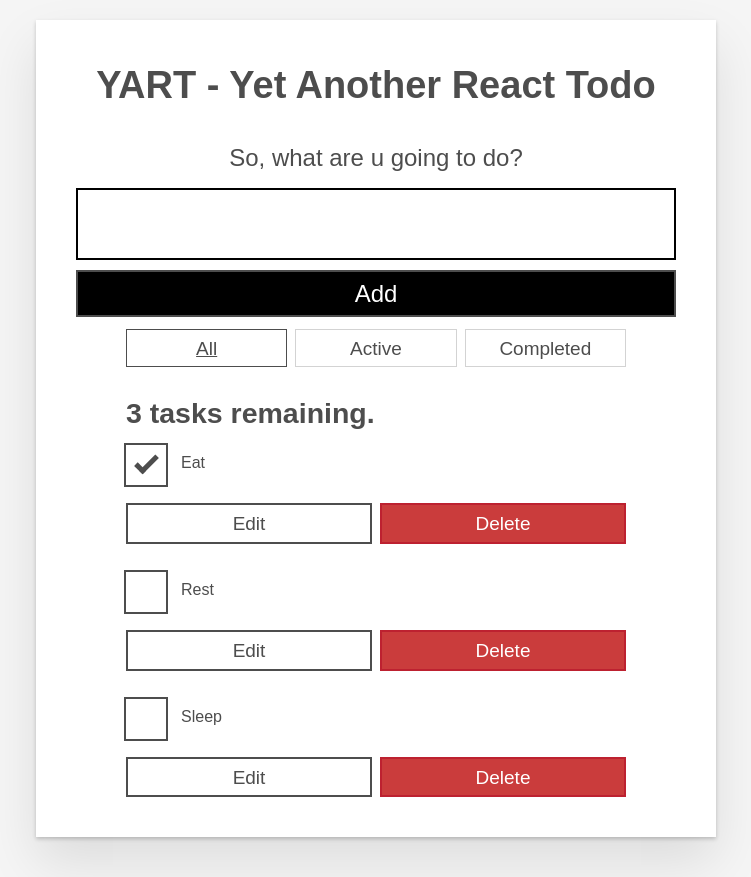
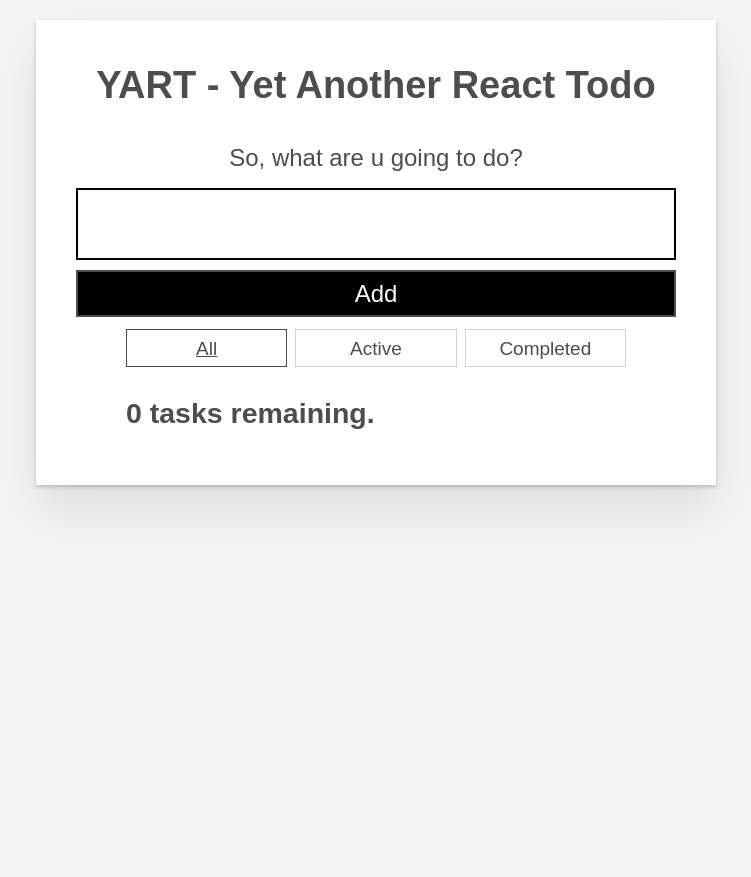
Before and after one commit to zapmal/yart, a React (Create React App) app: page / in a window 1280 px wide. Shown: the whole page, without its empty margins (264-1015 px from the left). After the commit the page ends 800 px from the top, so only its background shows below. Built offline with nearby package versions, Linux system fonts and the light colour scheme.

Commit message:
feat: persistent notes with local storage

```diff
--- a/src/App.jsx
+++ b/src/App.jsx
@@ -4,6 +4,7 @@ import Todo from './components/Todo';
 import FilterButton from './components/FilterButton';
 import Form from './components/Form';
 import usePrevious from './hooks/usePrevious';
+import useLocalStorageState from './hooks/useLocalStorageState';
 
 const FILTER_MAP = {
   All: () => true,
@@ -12,8 +13,8 @@ const FILTER_MAP = {
 };
 const FILTER_NAMES = Object.keys(FILTER_MAP);
 
-const App = props => {
-  const [tasks, setTasks] = useState(props.tasks);
+const App = () => {
+  const [tasks, setTasks] = useLocalStorageState('yart-todos');
   const [filter, setFilter] = useState('All');
 
   const toggleTaskCompleted = id => {
```
Also changed, not shown: src/index.jsx (+1 -8 lines).
